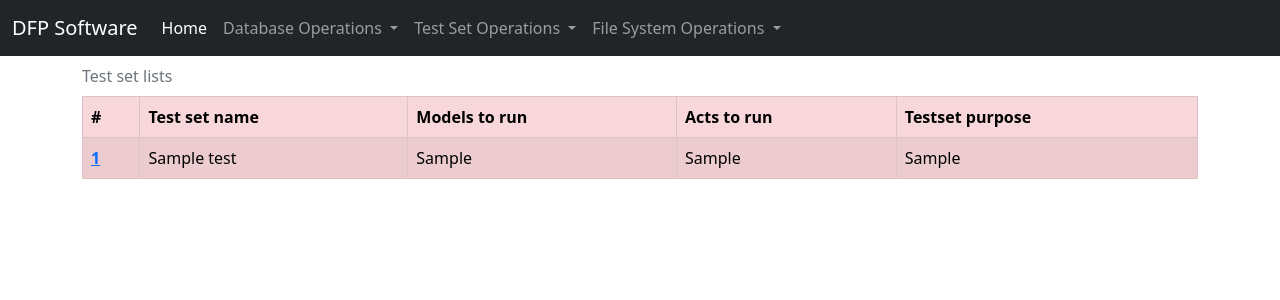
After one commit to melburmer/DFP_WEB, a Django app: template dfpproject/analyze/templates/analyze/list_testset.html in a window 1280 px wide. The commit adds this page. Shown: the top 300 px of the page. Run offline with Django 3.2, Linux system fonts and the light colour scheme; the template is opened without the code that fills it: most values are stand-ins (such as "Sample title", 1, 10 or a date in 2020); some libraries are stand-ins or nearby versions.

Commit message:
list test set function is coded [ADD]

```diff
--- /dev/null
+++ b/dfpproject/analyze/templates/analyze/list_testset.html
@@ -0,0 +1,41 @@
+{%  extends "base.html" %}
+
+
+{% block content%}
+
+  {% if test_sets_list %}
+
+    <table class="table table-danger table-striped table-hover table-bordered caption-top">
+      <caption>Test set lists</caption>
+      <thead>
+        <th scope="col">#</th>
+        <th scope="col">Test set name</th>
+        <th scope="col">Models to run</th>
+        <th scope="col">Acts to run</th>
+        <th scope="col">Testset purpose</th>
+      </thead>
+
+      <tbody>
+
+        {% for test_set in test_sets_list%}
+          <tr>
+              <th scope="row"><a  href="{% url 'analyze:detail_testset' pk=test_set.pk %}">{{ forloop.counter }}</a></th>
+              <td>{{test_set.test_set_name}}</td>
+              <td>{{test_set.models_to_run}}</td>
+              <td>{{test_set.acts_to_run}}</td>
+              <td>{{test_set.testset_purporse}}</td>
+          </tr>
+
+        {% endfor %}
+
+
+      </tbody>
+
+    </table>
+
+
+  {% else %}
+      <h2>Cannot found any test set.</h2>
+
+  {% endif %}
+{% endblock %}
--- a/dfpproject/analyze/urls.py
+++ b/dfpproject/analyze/urls.py
@@ -9,6 +9,8 @@ urlpatterns = [
     url(r'create_testset/$', views.CreateTestset.as_view(), name='create_testset'),
     url(r'edit_testset/$', views.EditTestset.as_view(), name='edit_testset'),
     url(r'update_testset/(?P<pk>\d+)$', views.UpdateTestset.as_view(), name='update_testset'),
+    url(r'list_testset/$', views.ListTestset.as_view(), name='list_testset'),
+    url(r'detail_testset/(?P<pk>\d+)$', views.DetailTestset.as_view(), name='detail_testset'),
     url(r'add_data_to_testset_form/(?P<pk>\d+)$', views.add_data_to_testset_form, name='add_data_to_testset_form'),
     url(r'add_data_to_testset/(?P<pk>\d+)$', views.add_data_to_testset, name='add_data_to_testset'),
     url(r'delete_data_from_testset/(?P<pk>\d+)$', views.delete_data_from_testset, name='delete_data_from_testset'),
--- a/dfpproject/templates/base.html
+++ b/dfpproject/templates/base.html
@@ -59,7 +59,8 @@
                 <li><hr class="dropdown-divider"></li>
                 <li><a class="dropdown-item" href="{% url 'analyze:select_testset' %}">Analyze Test Set</a></li>
                 <li><hr class="dropdown-divider"></li>
-                <li><a class="dropdown-item" href="#">Delete Test Set</a></li>
+                <li><a class="dropdown-item" href="{% url 'analyze:list_testset' %}">List Test Set</a></li>
+
               </ul>
             </li>
 
```
Also changed, not shown: dfpproject/analyze/templates/analyze/detail_testset.html (added, +9 -0 lines), dfpproject/analyze/views.py (+21 -1 lines).
